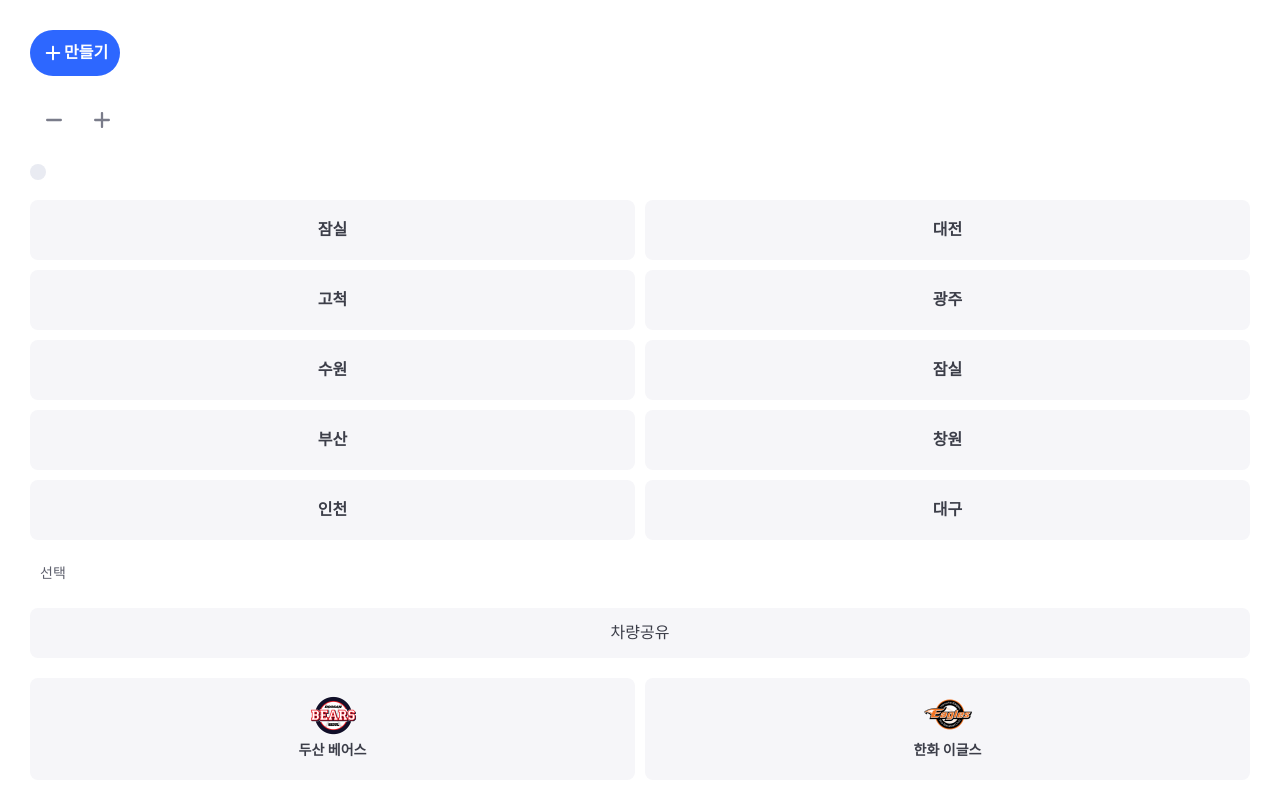
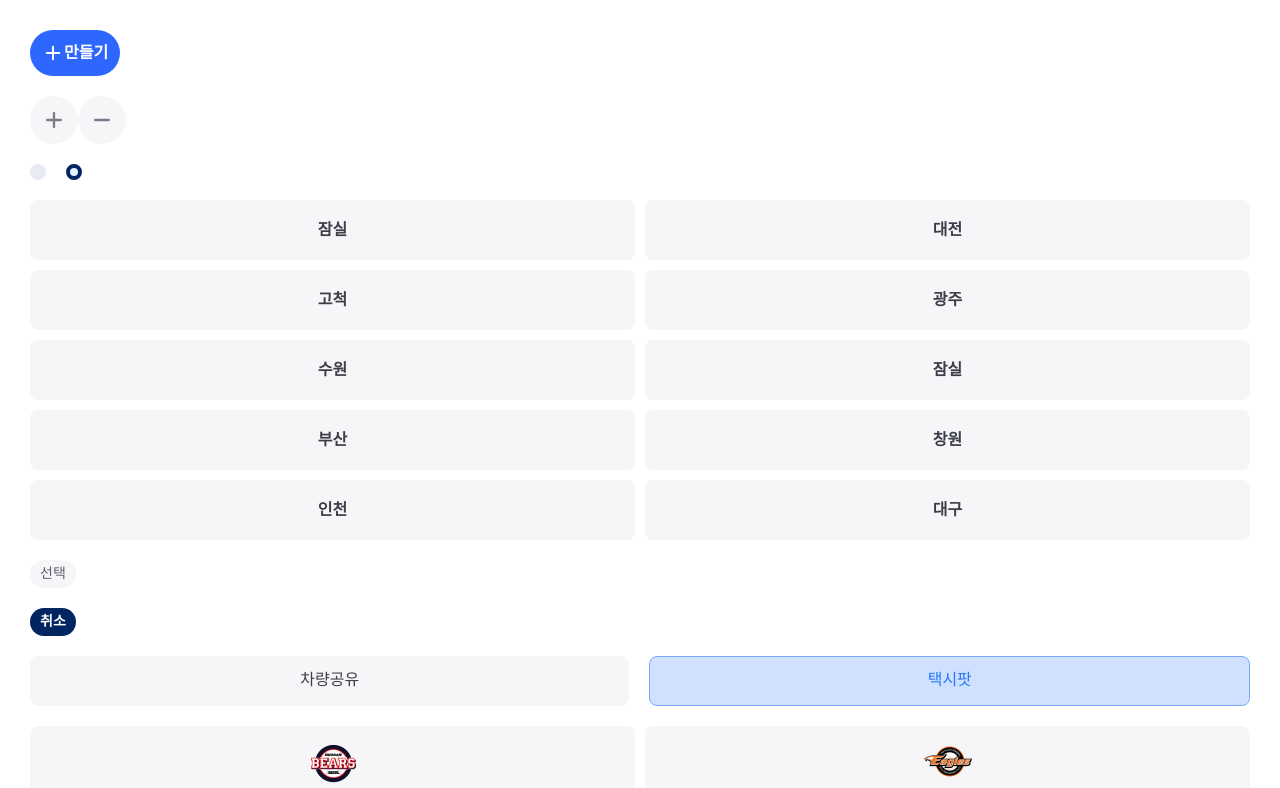
Before and after one commit to TwoDotFive/front, a Next.js app: page /components in a window 1280 px wide. Shown: the top 788 px of the page. Built offline with nearby package versions, Linux system fonts and the light colour scheme; a web font is replaced by a local one.

Commit message:
style: 공통 컴포넌트 수정

```diff
--- a/src/app/components/page.tsx
+++ b/src/app/components/page.tsx
@@ -45,15 +45,24 @@ export default function Home() {
 		<div className="p-30pxr flex flex-col gap-20pxr">
 			<FloatingMakeButton onClick={() => {}} />
 			<div className="flex gap-20px">
+				<PlusButton onClick={() => {}} />
 				<MinusButton onClick={() => {}} />
-				<PlusButton onClick={() => {}} />
 			</div>
+
+			<div className="flex gap-20pxr w-32pxr">
 				<RadioButton
 					isSelected={isSelected}
 					onClick={() => {
 						setIsSelected(!isSelected);
 					}}
 				/>
+				<RadioButton
+					isSelected={!isSelected}
+					onClick={() => {
+						setIsSelected(!isSelected);
+					}}
+				/>
+			</div>
 			<div className="grid grid-cols-2 gap-10pxr">
 				{teams.map((team) => (
 					<SelectAreaButton
@@ -70,6 +79,13 @@ export default function Home() {
 					setIsSelected(!isSelected);
 				}}
 			/>
+			<SelectButton
+				isSelected={!isSelected}
+				onClick={() => {
+					setIsSelected(!isSelected);
+				}}
+			/>
+			<div className="flex gap-20pxr">
 				<SelectHighlightButton
 					text="차량공유"
 					isSelected={isSelected}
@@ -77,6 +93,14 @@ export default function Home() {
 						setIsSelected(!isSelected);
 					}}
 				/>
+				<SelectHighlightButton
+					text="택시팟"
+					isSelected={!isSelected}
+					onClick={() => {
+						setIsSelected(!isSelected);
+					}}
+				/>
+			</div>
 			<div className="grid grid-cols-2 gap-10pxr">
 				{teams.map((team) => (
 					<SelectTeamButton
@@ -189,7 +213,7 @@ export default function Home() {
 					disabled={true}
 				/>
 			</div>
-			<div className="w-360pxr flex flex-col gap-10pxr">
+			<div className="w-360pxr flex flex-col gap-20pxr">
 				<TapBar text="팬풀 찾아보기" type="left" />
 				<TapBar text="팬풀 찾아보기" type="mid" isNextButton={true} />
 				<TapBar text="팬풀 찾아보기" type="download" />
--- a/src/components/button/MinusButton.tsx
+++ b/src/components/button/MinusButton.tsx
@@ -8,7 +8,7 @@ export default function MinusButton({ onClick }: MinusButtonProps) {
 	return (
 		<button
 			onClick={onClick}
-			className="w-48pxr h-48pxr bg-white rounded-full flex items-center justify-center hover:brightness-75"
+			className="w-48pxr h-48pxr bg-gray050 rounded-full flex items-center justify-center hover:brightness-75"
 		>
 			<IconButtonMinus />
 		</button>
--- a/src/components/button/PlusButton.tsx
+++ b/src/components/button/PlusButton.tsx
@@ -8,7 +8,7 @@ export default function PlusButton({ onClick }: PlusButtonProps) {
 	return (
 		<button
 			onClick={onClick}
-			className="w-48pxr h-48pxr bg-white rounded-full flex items-center justify-center hover:brightness-75"
+			className="w-48pxr h-48pxr bg-gray050 rounded-full flex items-center justify-center hover:brightness-75"
 		>
 			<IconButtonPlus />
 		</button>
--- a/src/components/button/SelectButton.tsx
+++ b/src/components/button/SelectButton.tsx
@@ -12,7 +12,7 @@ export default function SelectButton({
 	return (
 		<div
 			className={`w-fit h-fit rounded-44pxr px-10pxr py-4pxr hover:brightness-75 ${
-				isSelected ? 'bg-kboNavy text-gray000' : 'bg-gray50 text-gray600'
+				isSelected ? 'bg-kboNavy text-gray000' : 'bg-gray050 text-gray600'
 			}`}
 			onClick={onClick}
 		>
```
Lines whose indentation alone changed are shown as unchanged.
